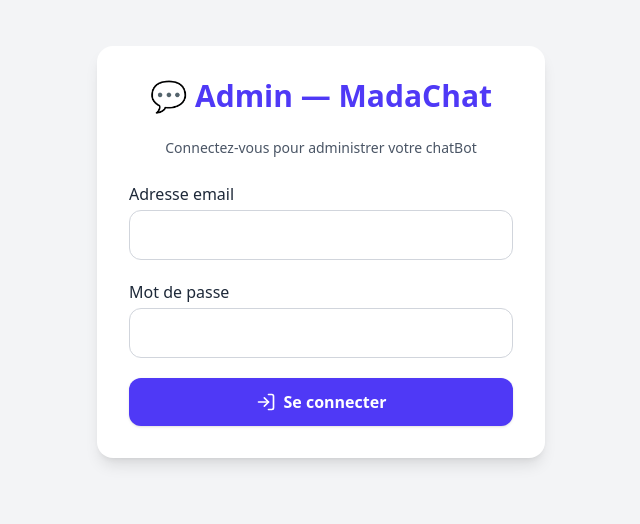
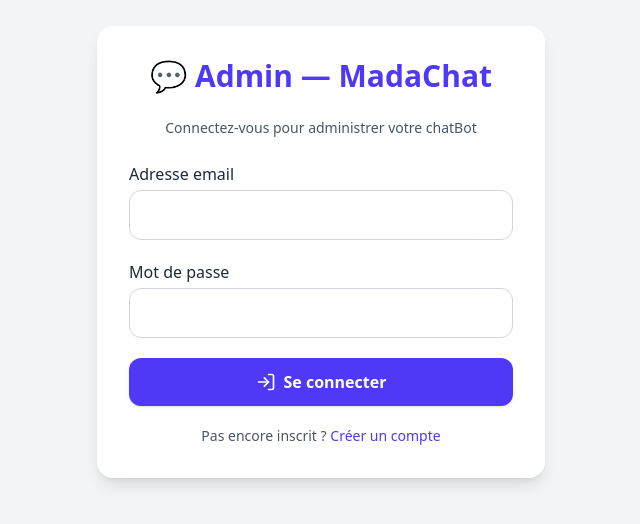
Before and after one commit to RINOHeinrich1/madaChatFrontend, a React (Vite) app: page /login in a window 1280 px wide. Shown: the part 148-672 px from the top of the page, without its empty margins (319-959 px from the left). Built offline with nearby package versions, Linux system fonts and the light colour scheme.

Commit message:
before designing RegisterPage

```diff
--- a/src/components/AppLayout.jsx
+++ b/src/components/AppLayout.jsx
@@ -9,6 +9,7 @@ import FineTunePage from "./FineTunePage";
 import DocumentManager from "./DocumentManagement";
 import EmbedGenerator from "./ChatBotGenerator";
 import LoginPage from "./LoginPage";
+import RegisterPage from "./RegisterPage";
 
 function PrivateRoute({ children }) {
   const { user, loading } = useAuth();
@@ -36,7 +37,7 @@ export default function AppLayout() {
       <Routes>
         <Route path="/login" element={<LoginPage />} />
         <Route path="/chat-widget" element={<ChatWidget />} />
-
+        <Route path="/register" element={<RegisterPage />} />
         {/* Routes protégées */}
         <Route path="/" element={<PrivateRoute><EmbedGenerator /></PrivateRoute>} />
         <Route path="/chat" element={<PrivateRoute><EmbedGenerator /></PrivateRoute>} />
--- a/src/components/LoginPage.jsx
+++ b/src/components/LoginPage.jsx
@@ -86,6 +86,15 @@ export default function LoginPage() {
               </>
             )}
           </button>
+          <p className="text-center text-sm text-gray-600 dark:text-gray-400">
+            Pas encore inscrit ?{" "}
+            <a
+              href="/register"
+              className="text-indigo-600 dark:text-indigo-400 hover:underline font-medium"
+            >
+              Créer un compte
+            </a>
+          </p>
         </form>
       </div>
     </div>
```
Also changed, not shown: src/components/RegisterPage.jsx (renamed from src/components/SignupPage.jsx).
